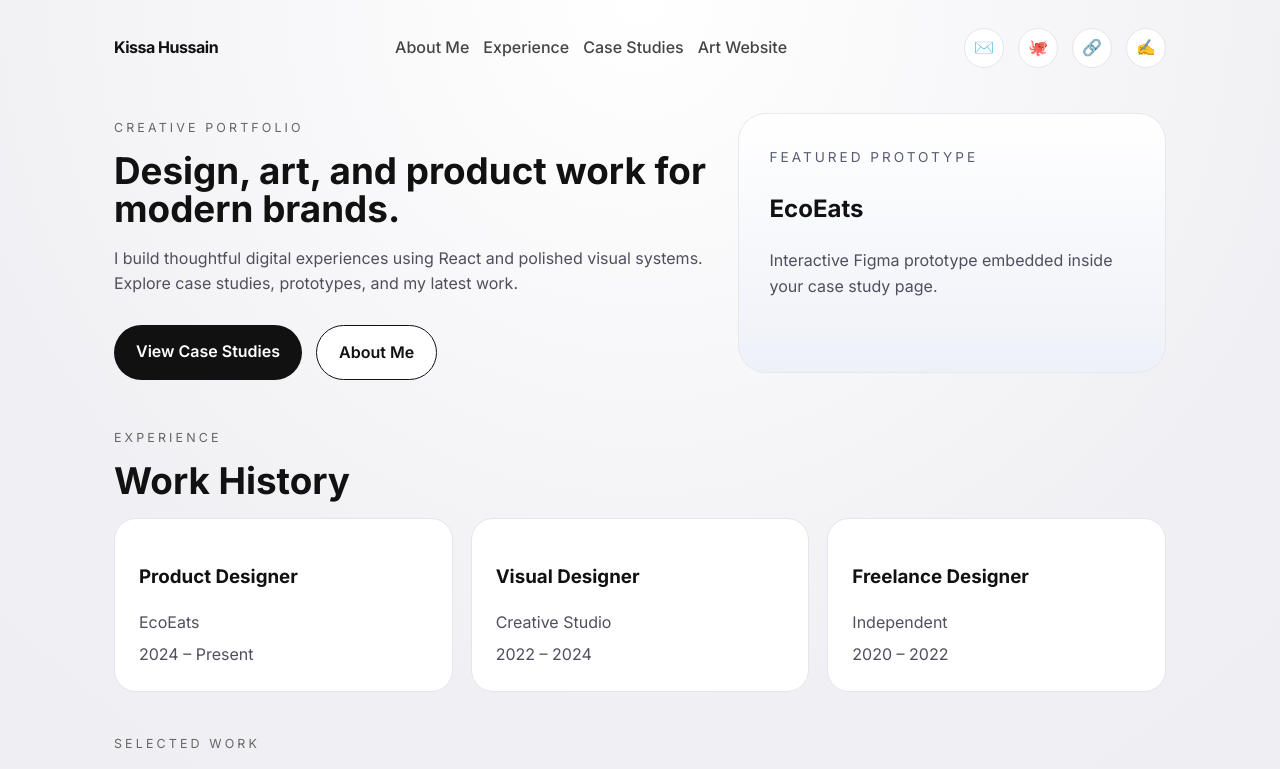
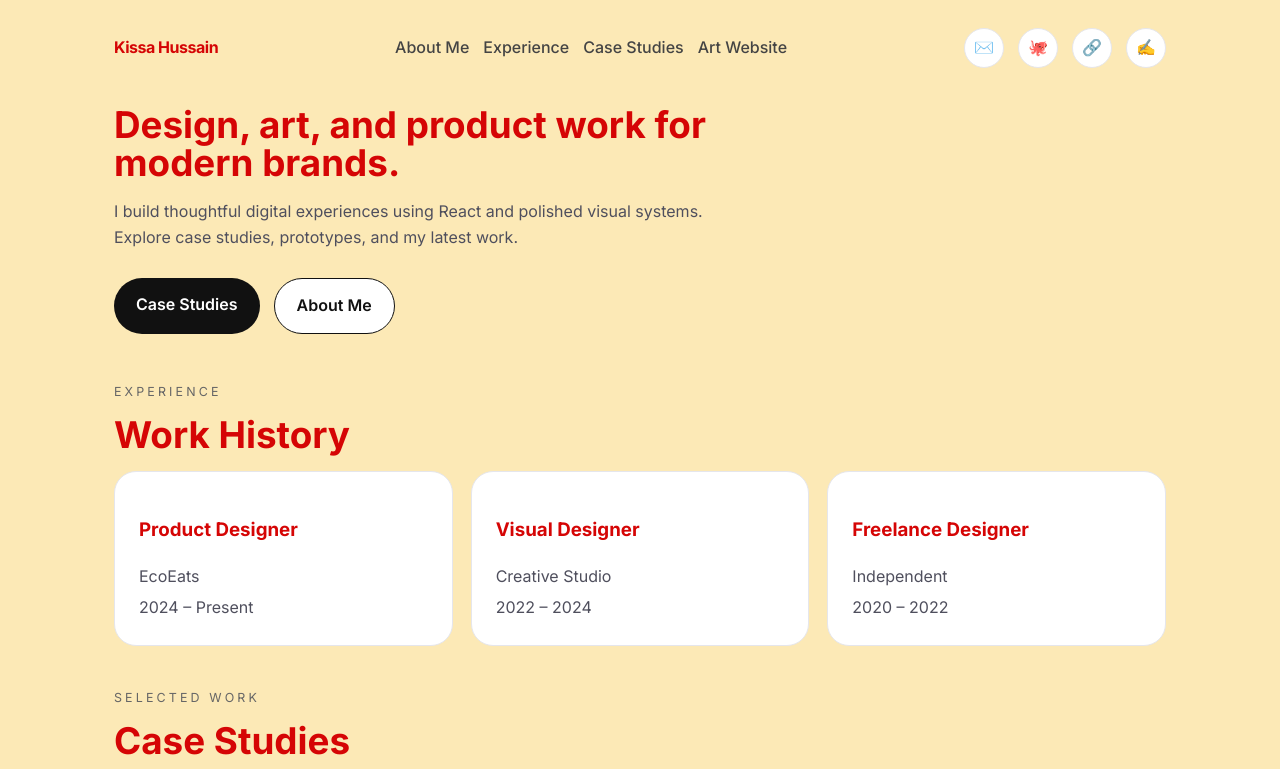
Before and after one commit to Kissahussain/Kissa, a React (Vite) app: page / in a window 1280 px wide. Shown: the top 769 px of the page. Built offline with nearby package versions, Linux system fonts and the light colour scheme.

Commit message:
added back ground color

```diff
--- a/src/App.jsx
+++ b/src/App.jsx
@@ -68,22 +68,14 @@ function Hero() {
   return (
     <section className="hero-section">
       <div className="hero-copy">
-        <p className="eyebrow">Creative Portfolio</p>
         <h1>Design, art, and product work for modern brands.</h1>
         <p className="hero-intro">
           I build thoughtful digital experiences using React and polished visual systems. Explore case studies,
           prototypes, and my latest work.
         </p>
         <div className="hero-actions">
-          <a className="button" href="#case-studies">View Case Studies</a>
+          <a className="button" href="#case-studies">Case Studies</a>
           <a className="button button-outline" href="#about">About Me</a>
-        </div>
-      </div>
-      <div className="hero-panel">
-        <div className="panel-card">
-          <span className="panel-label">Featured Prototype</span>
-          <h2>EcoEats</h2>
-          <p>Interactive Figma prototype embedded inside your case study page.</p>
         </div>
       </div>
     </section>
--- a/src/styles.css
+++ b/src/styles.css
@@ -1,8 +1,8 @@
 :root {
   color-scheme: dark;
   font-family: 'Inter', sans-serif;
-  color: #111;
-  background: #fafafa;
+  color: #d50505;
+  background: #e9e5e5;
   line-height: 1.6;
 }
 
@@ -13,7 +13,7 @@
 body {
   margin: 0;
   min-height: 100vh;
-  background: radial-gradient(circle at top, #ffffff 0%, #f0f0f4 40%, #ececf1 100%);
+  background:  hsl(44, 92%, 85%) 40%;
 }
 
 a {
```
